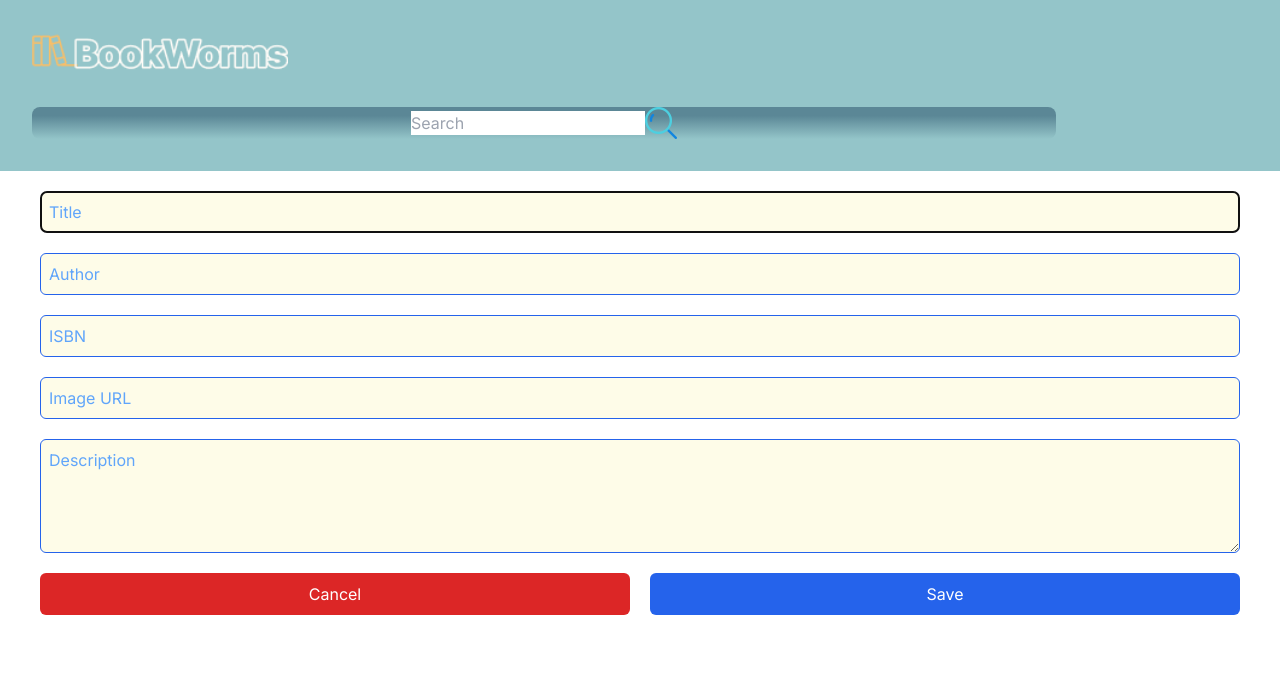
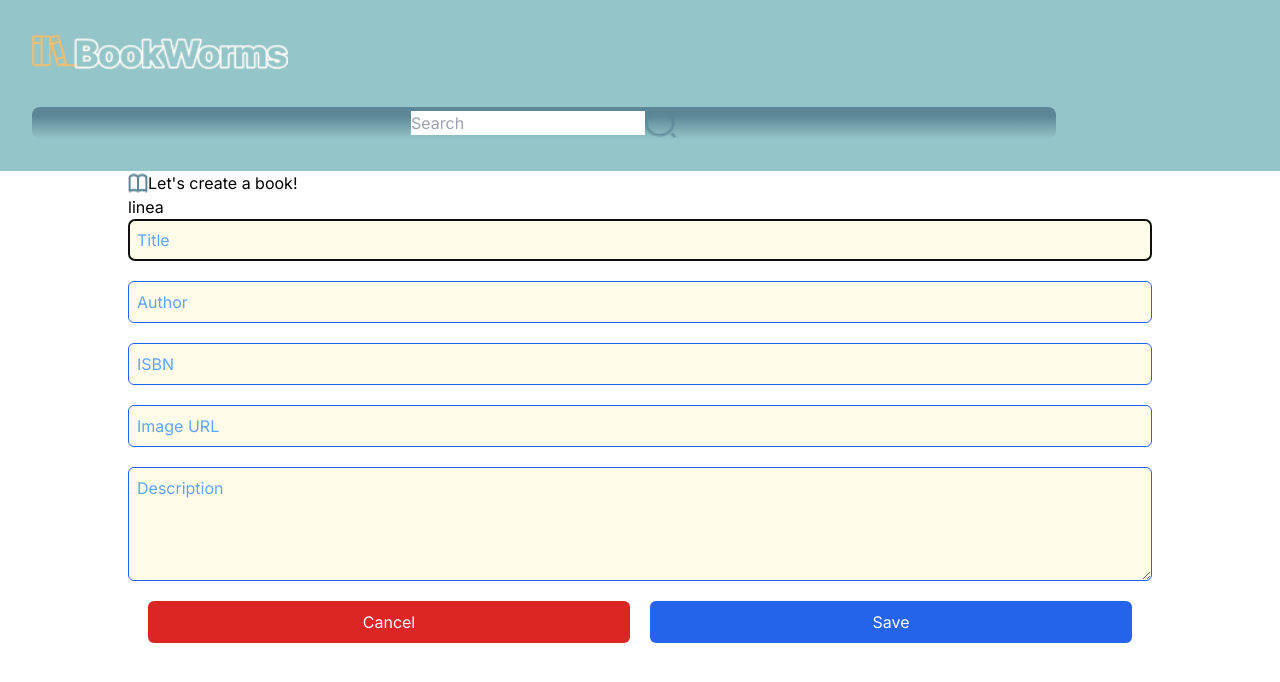
Before and after one commit to Archima20/BookWorms, a PHP site: page /createpage.php in a window 1280 px wide. Shown: the top 682 px of the page. Run offline with PHP 8.4, Linux system fonts and the light colour scheme; style sheets or scripts are compiled from the project's sources; some libraries are stand-ins or nearby versions.

Commit message:
changes to createtest

```diff
--- a/assets/components/create.php
+++ b/assets/components/create.php
@@ -1,7 +1,15 @@
-<form action="#" method="POST">
-  <div class = "w-screen p-5">
+<div class="w-full flex flex-col items-center">
+  <div class="w-4/5">
+    <div class="flex">
+      <img src="./assets/images/icon_book.png" alt="Book icon">
+      <p>Let's create a book!</p>
+    </div>
+    <div>linea</div>
+  </div>
 
-    <div class="grid gap-5 px-5">
+  <form action="#" method="POST" class = "w-4/5">
+
+      <div class="grid gap-5">
 
             <input type="text" name="title" autofocus="autofocus" require="require" placeholder="Title" class="border border-solid border-blue-600 bg-yellow-50 rounded-md placeholder:text-blue-400 p-2 w-full" >
 
@@ -20,5 +28,5 @@
         <button type="submit" class="w-1/2 py-2 bg-blue-600 text-white justify-center rounded-md border border-transparent" >Save</button>
       </div>
 
+  </form>
 </div>
-</form>
--- a/styles/body.css
+++ b/styles/body.css
@@ -4,6 +4,10 @@
 
 @import "../styles/variables.css";
 
+body{
+    width: 100vw;
+}
+
 .img-book{
     width: 25%;
     height: 25%;
--- a/styles/main.css
+++ b/styles/main.css
@@ -7,5 +7,5 @@
     padding: 0;
     margin: 0;
     box-sizing: border-box;
-    font-family: 'Inter', sans-serif;;
+    font-family: 'Inter', sans-serif;
 }
```
Also changed, not shown: assets/images/addbook.png (deleted), assets/images/create.png (deleted), assets/images/icon_book.png (added), assets/images/libro.png (deleted), assets/images/lupa.png. Lines whose indentation alone changed are shown as unchanged.
